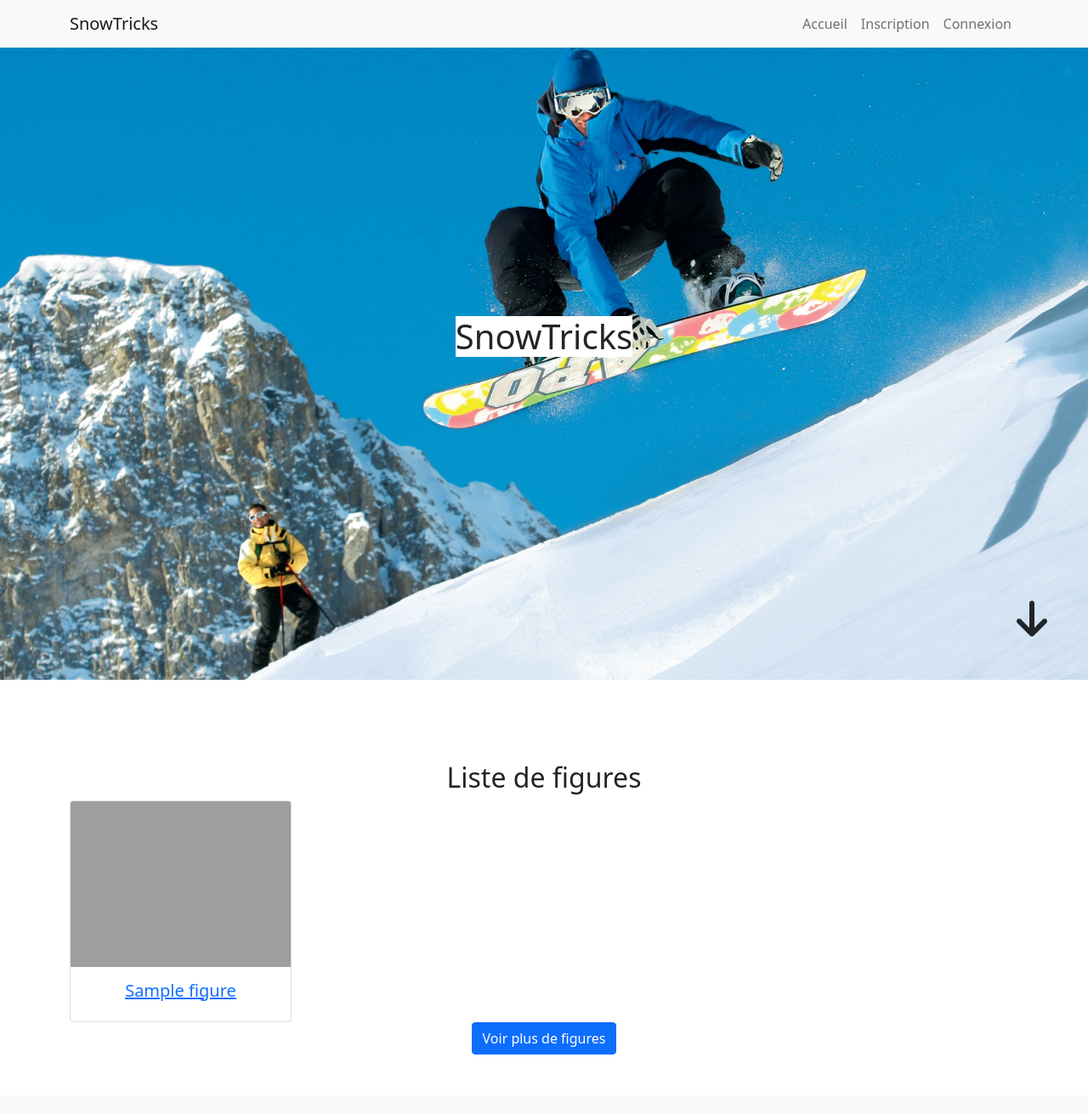
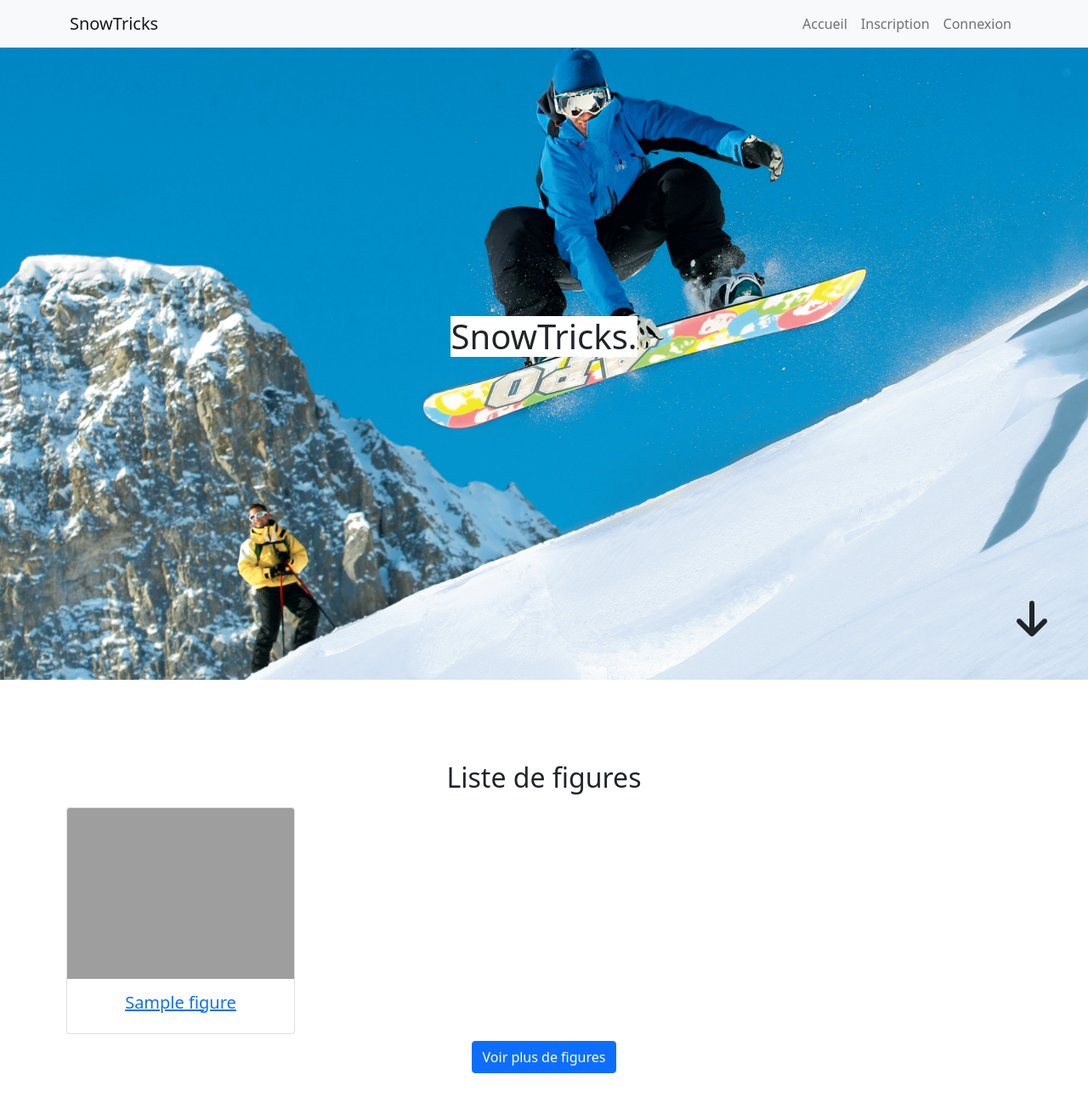
Before and after one commit to Xwyk/SnowTricks, a Symfony app: template templates/home/home.html.twig in a window 1280 px wide. Shown: the whole page at 85% size. Before the commit the page ends 1241 px from the top, so only its background shows below. Run offline with Twig, Linux system fonts and the light colour scheme; the template is opened without the code that fills it: most values are stand-ins (such as "Sample title", 1, 10 or a date in 2020); some libraries are stand-ins or nearby versions; grey boxes are pictures that could not be loaded.

Commit message:
figures padding // header ID added"

```diff
--- a/templates/base.html.twig
+++ b/templates/base.html.twig
@@ -14,8 +14,9 @@
     {% block stylesheets %}{% endblock %}
 </head>
 <body>
+<header>
     {% include 'shared/header.html.twig' %}
-
+</header>
     {% block mainImage %}
         <div class="container">
             <div class="position-relative">
--- a/templates/figure/figure.html.twig
+++ b/templates/figure/figure.html.twig
@@ -5,11 +5,7 @@
 
 {% block body %}
     <div id="figureMainImage" class="position-relative border border-dark fadeOnModal">
-        {% block pageTitle %}
-        {% endblock %}
-        {% block mainImage %}
         <img class="w-100" src="{{ asset(figure.pictures|first.url) }}">
-        {% endblock %}
     </div>
     <div id="figureTitle" class="row p-2 col-11 mx-auto mt-4 mb-1 bg-light fadeOnModal">
         {% block figureTitle %}
--- a/templates/home/home.html.twig
+++ b/templates/home/home.html.twig
@@ -10,7 +10,7 @@
         <div class="bg">
             <div class="d-flex justify-content-center h-100">
                 <div class="d-flex align-items-center">
-                    <h1 class="bg-white">SnowTricks</h1>
+                    <h1 class="bg-white">SnowTricks.</h1>
                 </div>
             </div>
             <div class="d-flex justify-content-end position-absolute fixed-bottom">
@@ -27,7 +27,7 @@
         <h2 class="text-center">Liste de figures</h2>
         <div class="row" id="figuresList">
             {% for figure in figures %}
-                <div class="col-lg-3 col-md-4 col-sm-6">
+                <div class="col-lg-3 col-md-4 col-sm-6 p-2">
                     <div class="card">
                         <a href="{{ path('figure_show', {'id' : figure.id, 'slug': figure.slug}) }}">
                             <img src="{{ asset(figure.pictures|first.url) }}" class="card-img-top">
@@ -58,7 +58,6 @@
     <script>
         function loadMoreFigures(){
             $.get( `{{ path('loadMoreFigures', {
-                'category' : 38,
                 'start' : 0
             }) }}`.replace(0, ($("#figuresList > div").length))
             , function( data ) {
--- a/templates/shared/header.html.twig
+++ b/templates/shared/header.html.twig
@@ -1,4 +1,4 @@
-<nav class="navbar navbar-expand-lg navbar-light bg-light bg-gradient-light fixed-top" style="z-index: 4000">
+<nav id="header" class="navbar navbar-expand-lg navbar-light bg-light bg-gradient-light fixed-top" style="z-index: 4000">
     <div class="container">
         <a class="navbar-brand" href="{{ path('home') }}">SnowTricks</a>
         <div id="navbarSupportedContent">
```
